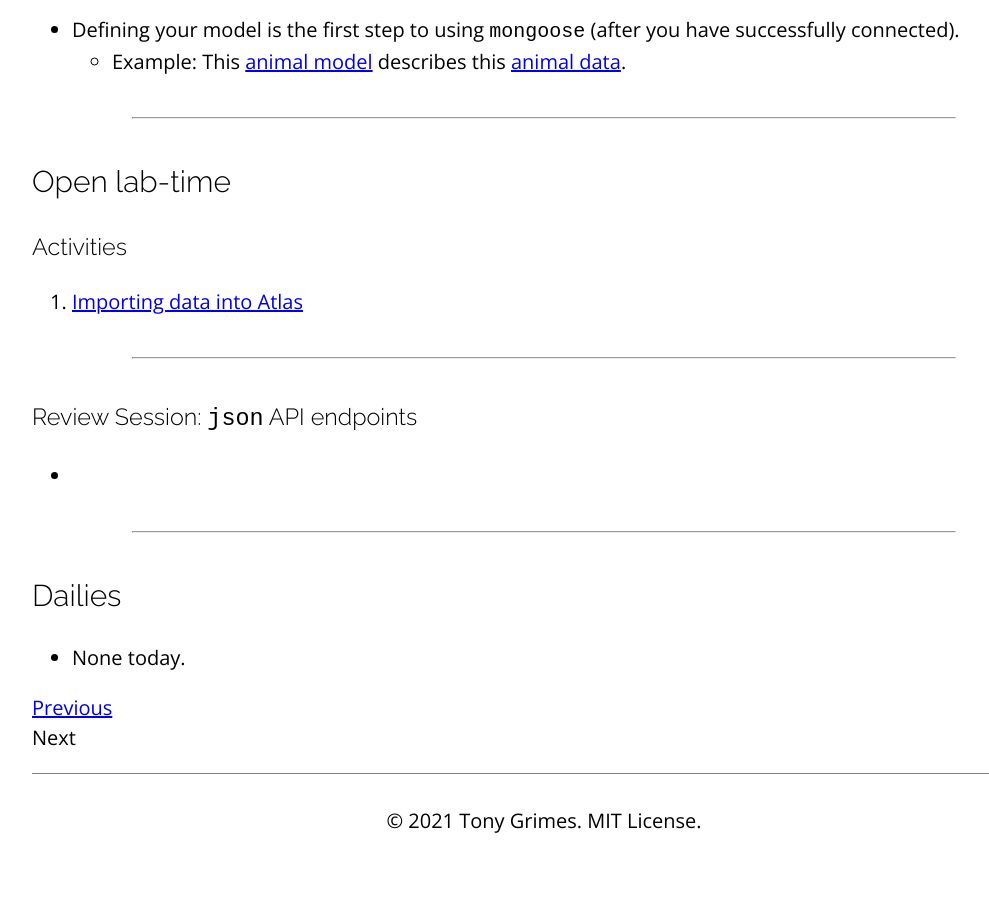
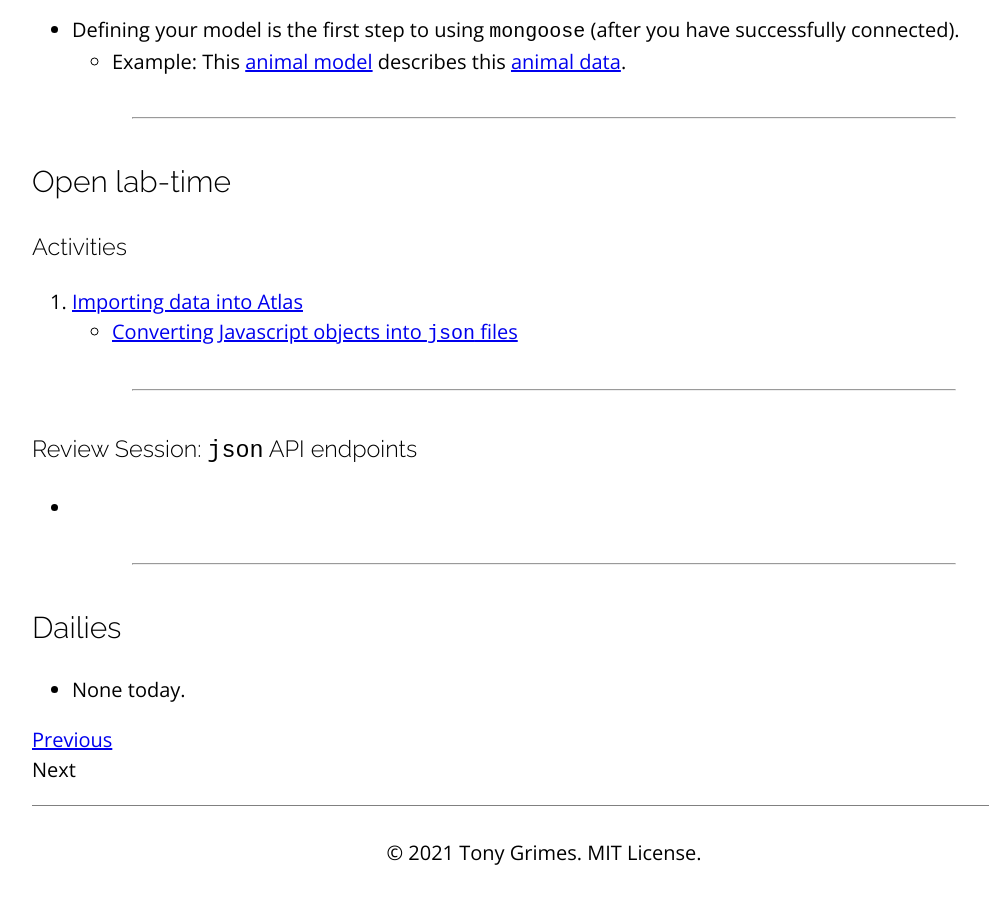
Before and after one commit to sait-wbdv/winter-2021, a Jekyll site: the page built from _posts/2021-03-17-mongoose-atlas.md, in a window 1280 px wide and 900 px high, scrolled down 4056 px. Shown: the whole window, without its empty margins (96-1085 px from the left). Built offline with Jekyll 4.4.1, drawn with Linux system fonts in a browser that asks for light colours; nearby versions of some CDN libraries; before the commit the page ends 4924 px from its top, so only the background shows below that.

Commit message:
added json converting gist

```diff
--- a/_posts/2021-03-17-mongoose-atlas.md
+++ b/_posts/2021-03-17-mongoose-atlas.md
@@ -113,6 +113,7 @@ Instance
 ## Open lab-time
 ### Activities
 1. [Importing data into Atlas](https://github.com/sait-wbdv/sample-code/tree/master/backend/mongoose/2-sample-import)
+    - [Converting Javascript objects into `json` files](https://gist.github.com/acidtone/9ba1c784d5f78fdc9dc4df9c6f26bcf8)
 
 ---
 
```
